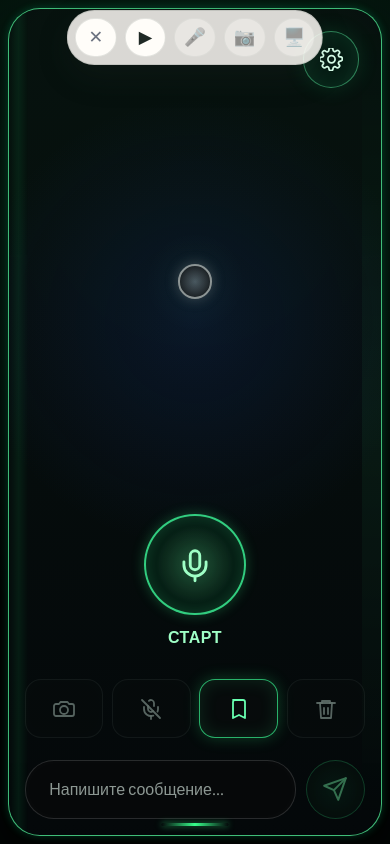
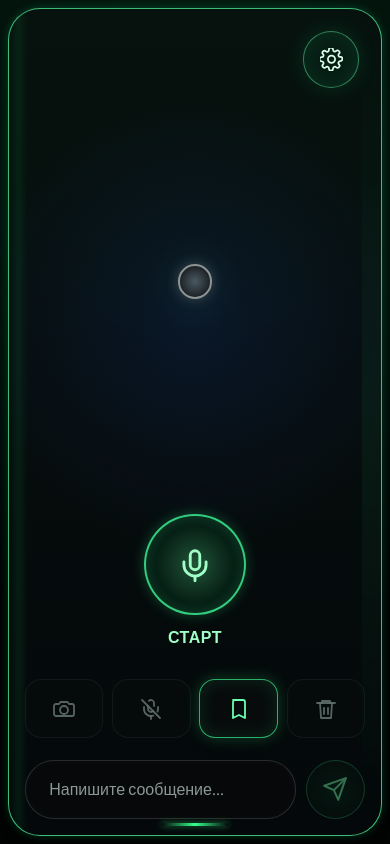
Before and after one commit to AnataBak/Alinea, a Next.js app: page / in a window 390 px wide. Shown: the top 844 px of the page. Built offline with nearby package versions, Linux system fonts and the light colour scheme.

Commit message:
Убрал верхнюю панель.

```diff
--- a/app/globals.css
+++ b/app/globals.css
@@ -56,9 +56,8 @@ input {
 
 @media (max-width: 860px) {
   .page-shell {
-    padding-bottom: calc(env(safe-area-inset-bottom, 0px) + 76px);
-  }
-
+    padding-bottom: max(1rem, env(safe-area-inset-bottom, 0px));
+  }
 }
 
 .hero-panel,
@@ -1903,20 +1902,7 @@ input {
   }
 
   .sticky-controls {
-    top: calc(env(safe-area-inset-top, 0px) + 10px);
-    bottom: auto;
-    width: auto;
-    max-width: calc(100vw - 1rem);
-    height: auto;
-    align-items: center;
-    justify-content: center;
-  }
-
-  .sticky-controls .icon-button--mini {
-    flex: 0 0 auto;
-    width: 2.6rem;
-    height: 2.4rem;
-    min-height: 2.4rem;
+    display: none;
   }
 }
 
@@ -2080,11 +2066,6 @@ input {
     -webkit-backdrop-filter: none;
   }
 
-  .sticky-controls {
-    backdrop-filter: none;
-    -webkit-backdrop-filter: none;
-  }
-
   .settings-drawer-backdrop {
     backdrop-filter: none;
     -webkit-backdrop-filter: none;
```
